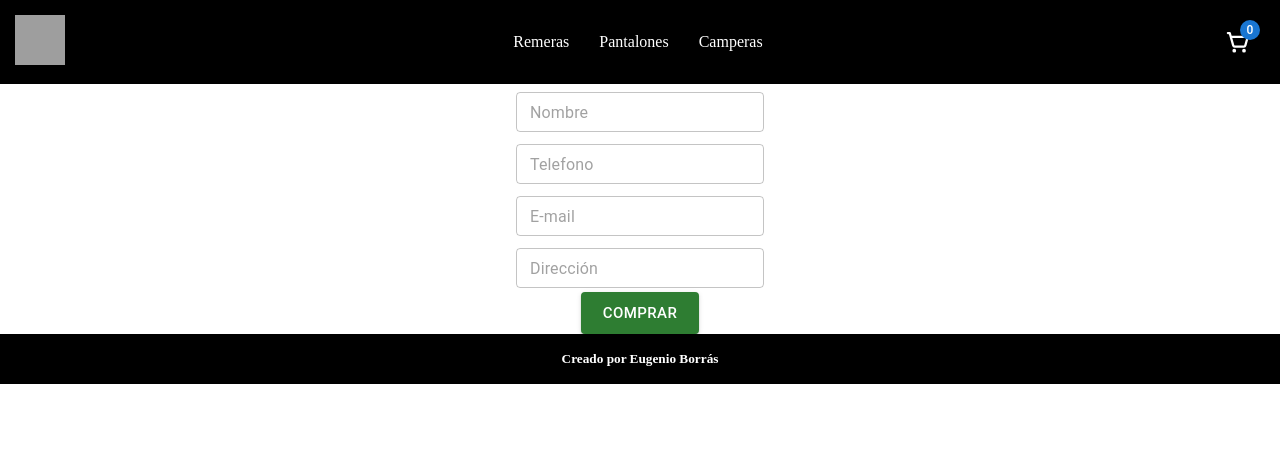
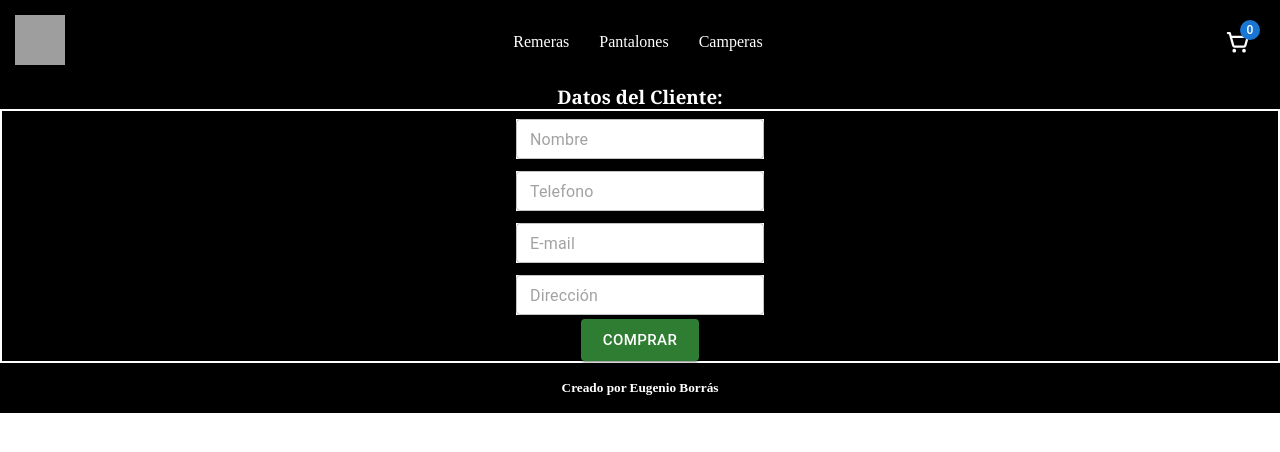
Before and after one commit to eugenioborras/creaTuLandingBorras, a React (Vite) app: page /checkout in a window 1280 px wide. Shown: the top 452 px of the page. Built offline with nearby package versions, Linux system fonts and the light colour scheme; grey boxes are pictures that could not be loaded.

Commit message:
estilado Checkout

```diff
--- a/src/components/pages/checkout/Checkout.jsx
+++ b/src/components/pages/checkout/Checkout.jsx
@@ -42,16 +42,22 @@ const Checkout = () => {
     setUserInfo({ ...userInfo, [name]: value });
   };
   return (
-    <div>
+    <div className="contenedorCheck">
       {ticket ? (
         <h3>Tu comprobante es: {ticket}</h3>
       ) : (
+        <div>
+          <h3>Datos del Cliente:</h3>
           <Grid
             container
             rowSpacing={2}
             columnSpacing={{ xs: 1, sm: 2, md: 3 }}
             display="flex"
             justifyContent="center"
+            sx={{
+              backgroundColor: "black",
+              border: "2px solid white",
+            }}
           >
             <form onSubmit={comprar}>
               <Grid size={{ xs: 12, md: 15 }}>
@@ -62,6 +68,7 @@ const Checkout = () => {
                   name="nombre"
                   onChange={capturarDatos}
                   size="small"
+                  sx={{ backgroundColor: "white" }}
                 />
               </Grid>
               <Grid size={{ xs: 12, md: 15 }}>
@@ -72,6 +79,7 @@ const Checkout = () => {
                   name="telefono"
                   onChange={capturarDatos}
                   size="small"
+                  sx={{ backgroundColor: "white" }}
                 />
               </Grid>
               <Grid size={{ xs: 12, md: 15 }}>
@@ -82,6 +90,7 @@ const Checkout = () => {
                   name="email"
                   onChange={capturarDatos}
                   size="small"
+                  sx={{ backgroundColor: "white" }}
                 />
               </Grid>
               <Grid size={{ xs: 12, md: 15 }}>
@@ -92,6 +101,7 @@ const Checkout = () => {
                   name="direccion"
                   onChange={capturarDatos}
                   size="small"
+                  sx={{ backgroundColor: "white" }}
                 />
               </Grid>
               <Grid display="flex" justifyContent="center">
@@ -107,6 +117,7 @@ const Checkout = () => {
               </Grid>
             </form>
           </Grid>
+        </div>
       )}
     </div>
   );
```
Lines whose indentation alone changed are shown as unchanged.
